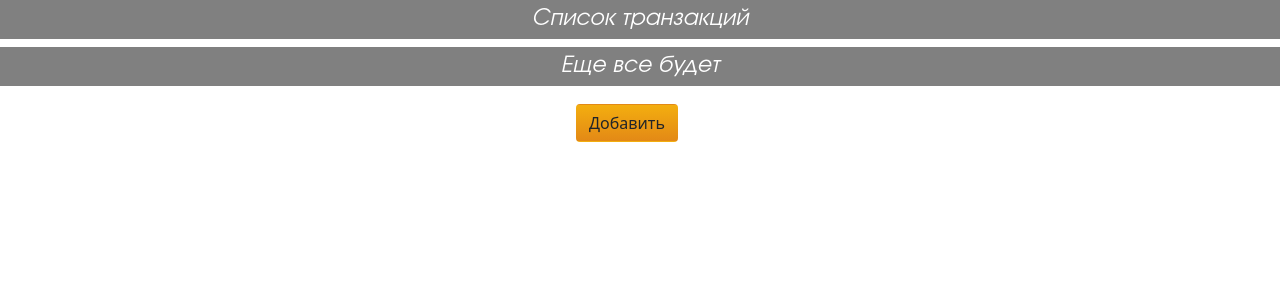
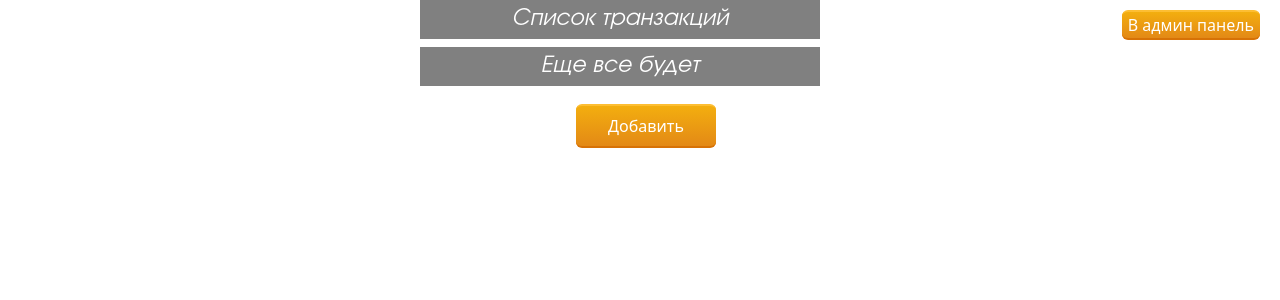
Before and after one commit to chda485/blockchain, a Django app: page / in a window 1280 px wide. Shown: the top 300 px of the page. Run offline with Django 4.2, Linux system fonts and the light colour scheme; data that the repository does not hold is empty; some libraries are stand-ins or nearby versions.

Commit message:
Add button to admin

```diff
--- a/transaction/templates/list_transaction.html
+++ b/transaction/templates/list_transaction.html
@@ -15,7 +15,8 @@
                 text-align: center;
                 padding-top:  5px;
                 padding-bottom: 5px;
-                margin: 0 0 3em;
+                width: 400px;
+                margin-left: 420px;
                 }
             .list-counter-circle {
                 list-style: none;
@@ -54,7 +55,7 @@
                 color: #fff;
                 background: #7b1fa2;
             }
-            .btn {
+            .btn1 {
               display: inline-block;
               color: white;
               text-decoration: none;
@@ -70,12 +71,34 @@
             }
             .btn:hover { background: linear-gradient(#f5ae00, #f59500) #f5ae00; }
             .btn:active { background: linear-gradient(#f59500, #f5ae00) #f59500; }
+            .header {
+                justify-content: space-between;
+                display: flex;
+            }
+            .btn2 {
+                color: white;
+                text-decoration: none;
+                border-width: 2px 0;
+                border-style: solid none;
+                border-color: #FDBE33 #000 #D77206;
+                border-radius: 6px;
+                background: linear-gradient(#F3AE0F, #E38916) #E38916;
+                margin-right: 20px;
+                margin-top: 10px;
+            }
             </style>
         <link rel="stylesheet" href="{% static 'css/my_style.css' %}">
         <link rel="stylesheet" href="{% static 'css/bootstrap.min.css' %}">
     </head>
     <body>
-        <h1>Список транзакций</h1>
+        <div class="header">
+            <div class="item"><h1>Список транзакций</h1></div>
+            <div class="item">
+                <a href = "{% url 'admin:transaction_transaction_changelist' %}">
+                    <button class="btn2" type="submit" alt="">В админ панель</button>
+                </a>
+            </div>
+        </div>
         <div class="list-counter-circle">
             {% if null_list %}
                 <h1>Еще все будет</h1>
@@ -87,7 +110,7 @@
         </div>
         <form action="{% url 'list' %}" method="post">
             {% csrf_token %}
-            <button class="btn" type="submit" alt="">Добавить</button>
+            <button class="btn1" type="submit" alt="">Добавить</button>
         </form>
     </body>
 </html>
```
Also changed, not shown: blockchain/settings.py (+3 -5 lines).
